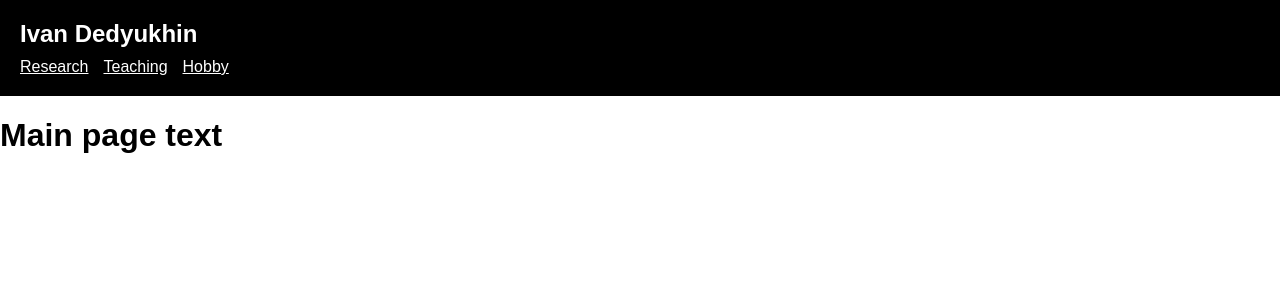
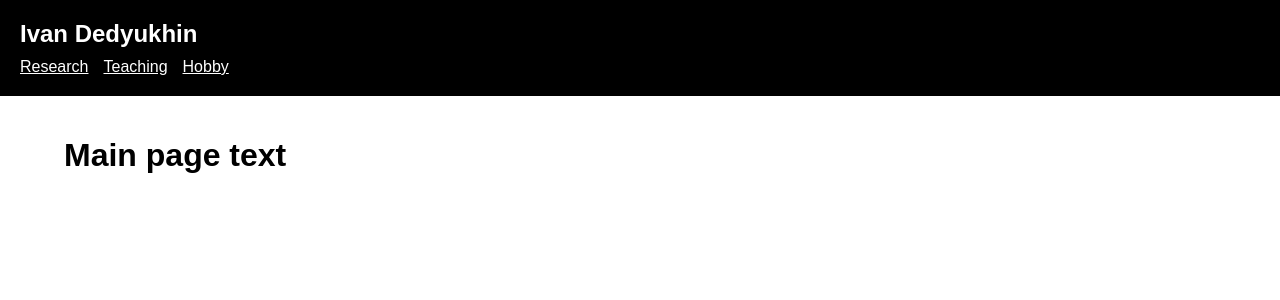
Before and after one commit to Dedyukhin/dedyukhin.github.io, a Jekyll site: the page built from README.md, in a window 1280 px wide. Shown: the top 300 px of the page. Built offline with Jekyll 4.4.1, drawn with Linux system fonts in a browser that asks for light colours; our own code applies the rules of GitHub Pages for plain Markdown files.

Commit message:
Update default.html

```diff
--- a/_layouts/default.html
+++ b/_layouts/default.html
@@ -12,6 +12,13 @@
             font-family: Arial, sans-serif;
             background-color: white;
             color: black;
+        }
+
+        /* Full width layout */
+        .container {
+            width: 90%;
+            margin: 0 auto;
+            padding: 20px;
         }
 
         /* Navigation bar styling */
```
